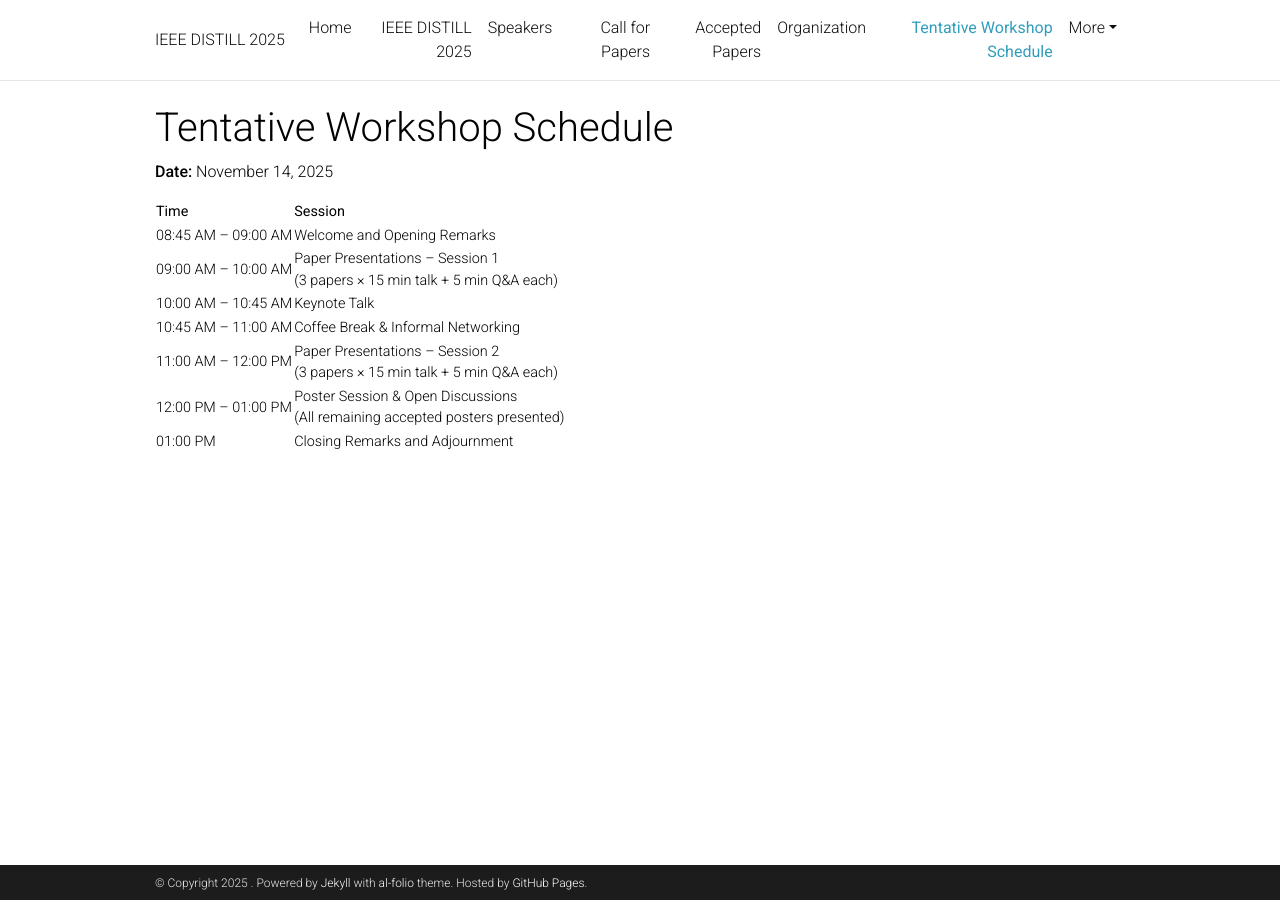
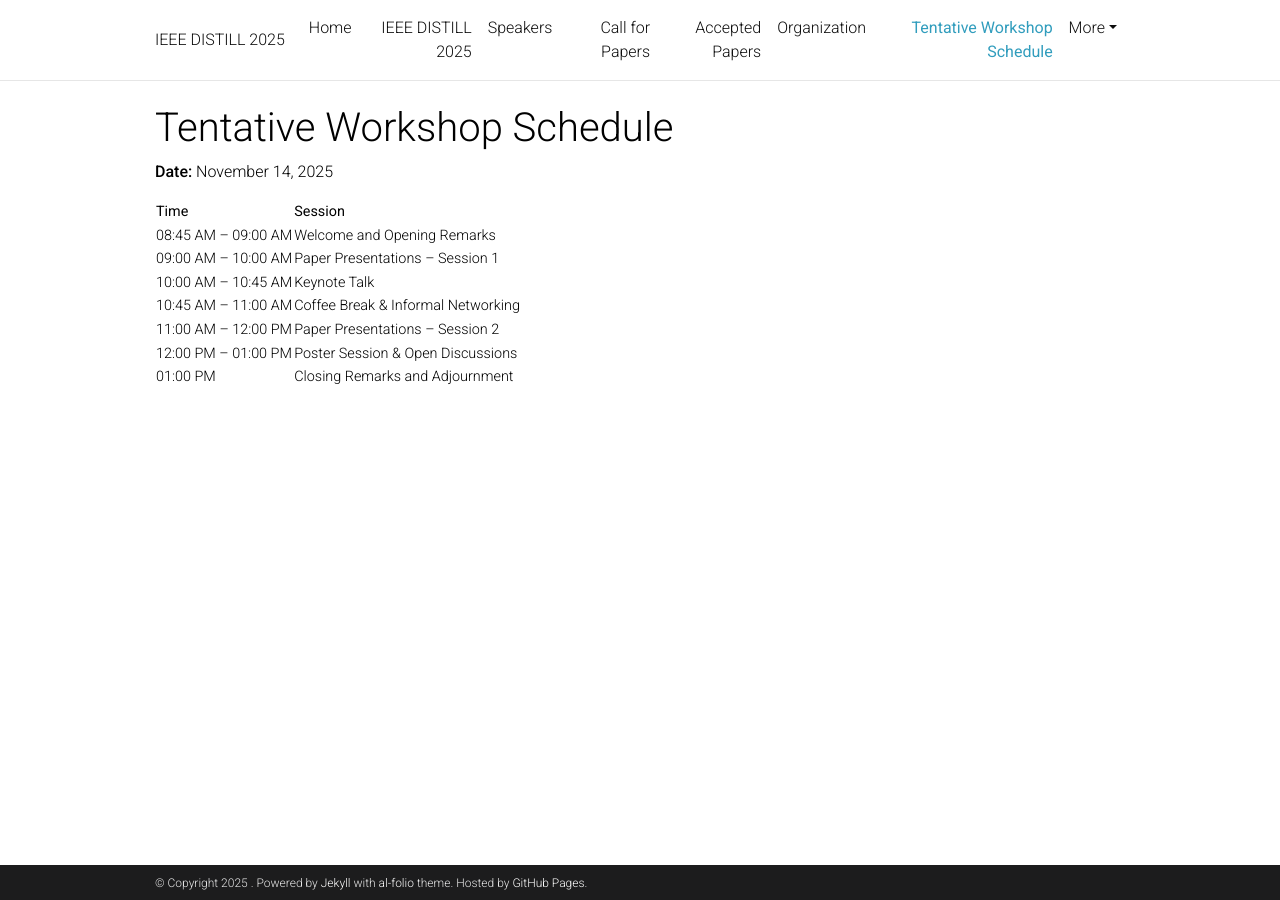
Before and after one commit to ieeedistill/ieeedistill.github.io, a Jekyll site: the page built from _pages/schedule.md, in a window 1280 px wide. Built offline with Jekyll 4.4.1, drawn with Linux system fonts in a browser that asks for light colours; comment, search, counter and statistics services are not loaded; a style sheet for code colours, icons or effects is not loaded.

Commit message:
Update schedule.md

```diff
--- a/_pages/schedule.md
+++ b/_pages/schedule.md
@@ -13,9 +13,9 @@ nav_order: 6
 | Time                      | Session                                                                             |
 |---------------------------|-------------------------------------------------------------------------------------|
 | 08:45 AM – 09:00 AM       | Welcome and Opening Remarks                                                         |
-| 09:00 AM – 10:00 AM       | Paper Presentations – Session 1<br>(3 papers × 15 min talk + 5 min Q&A each)        |
+| 09:00 AM – 10:00 AM       | Paper Presentations – Session 1                                                     |
 | 10:00 AM – 10:45 AM       | Keynote Talk                                                                        |
 | 10:45 AM – 11:00 AM       | Coffee Break & Informal Networking                                                  |
-| 11:00 AM – 12:00 PM       | Paper Presentations – Session 2<br>(3 papers × 15 min talk + 5 min Q&A each)        |
-| 12:00 PM – 01:00 PM       | Poster Session & Open Discussions<br>(All remaining accepted posters presented)     |
+| 11:00 AM – 12:00 PM       | Paper Presentations – Session 2                                                     |
+| 12:00 PM – 01:00 PM       | Poster Session & Open Discussions                                                   |
 | 01:00 PM                  | Closing Remarks and Adjournment                                                     |
```
